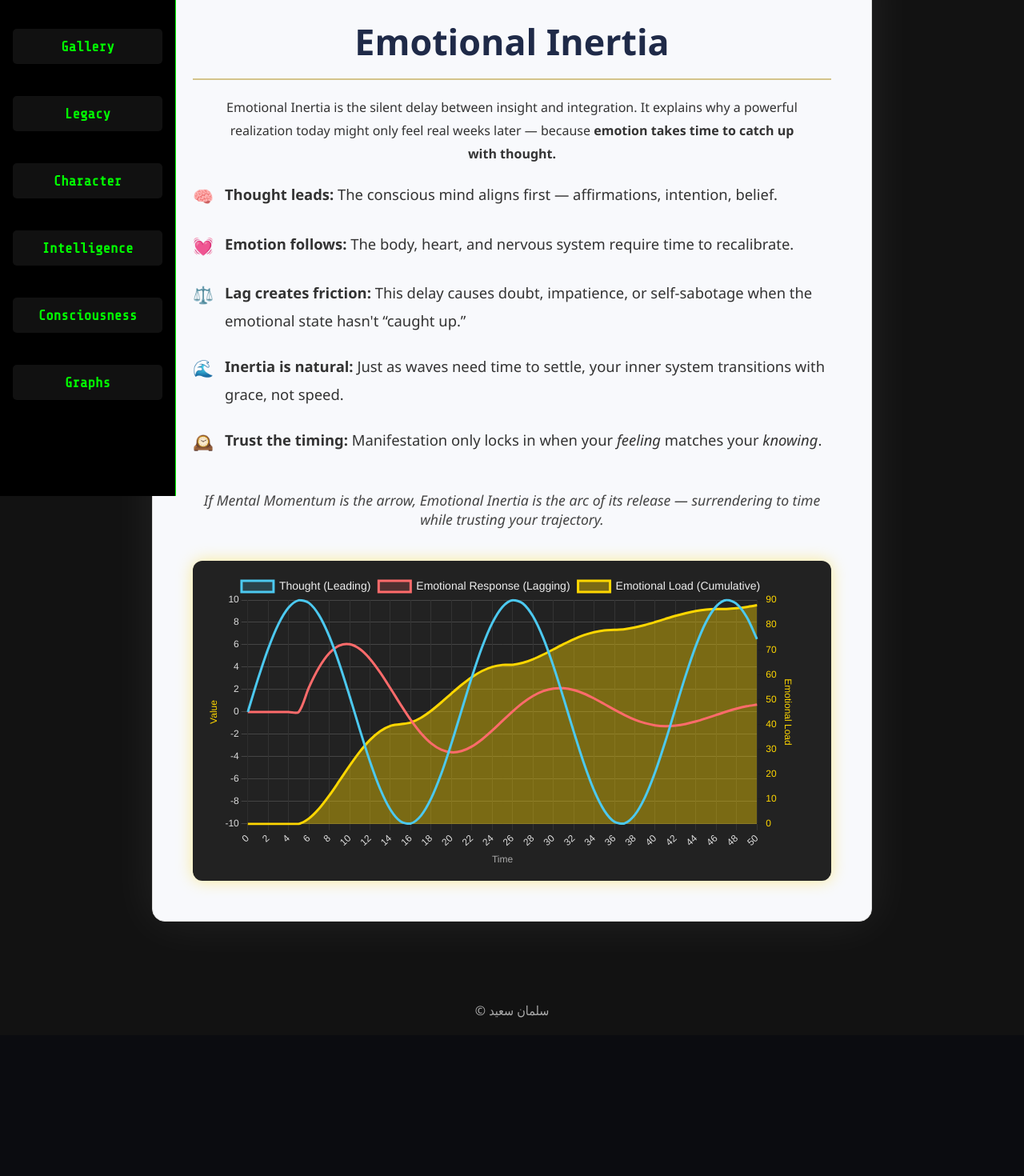
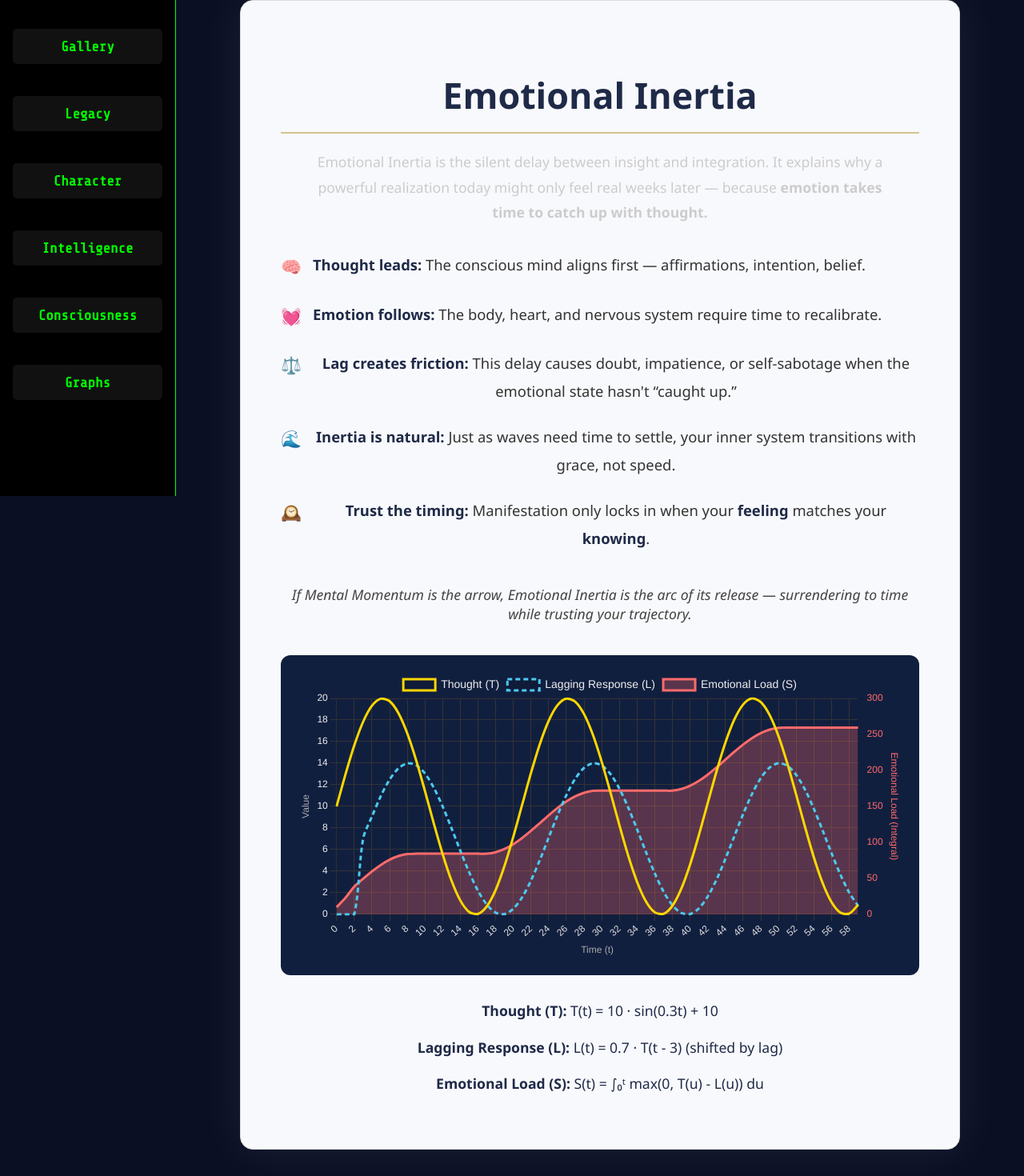
Before and after one commit to algosal/salmansaeed.us, a React (Create React App) app: page /EmotionalInertia in a window 1280 px wide. Shown: the part 180-1650 px from the top of the page at 80% size. Before the commit the page ends 1474 px from the top, so only its background shows below. Built offline with nearby package versions, Linux system fonts and the light colour scheme.

Commit message:
Emotional Inertia and Mental Momentum Equations Addition

```diff
--- a/src/components/EmotionalInertia.css
+++ b/src/components/EmotionalInertia.css
@@ -1,47 +1,46 @@
-.emotional-inertia-container {
+/* Page container holds everything, margin-left for Navbar */
+.page-container {
   background-color: #121212;
+  min-height: 100vh;
   color: #eee;
-  min-height: 100vh;
   font-family: "Segoe UI", Tahoma, Geneva, Verdana, sans-serif;
+  display: flex;
+  flex-direction: column;
 }
 
-.emotional-inertia-header {
+/* Fixed Navbar is assumed to be 220px wide on left */
+
+.header {
   position: fixed;
   top: 0;
-  left: 50%;
-  transform: translateX(-50%);
-  width: 1100px;
+  left: 220px;
+  right: 0;
+  height: 80px;
   background-color: #121212;
+  border-bottom: 1px solid #333;
   color: #ffd700;
-  border-bottom: 1px solid #333;
-  padding: 15px 30px;
   font-size: 2.5rem;
   font-weight: bold;
-  z-index: 150;
-  height: 80px;
+  padding: 15px 30px;
   display: flex;
   align-items: center;
+  z-index: 150;
+  user-select: none;
   box-sizing: border-box;
 }
 
-.emotional-inertia-wrapper {
-  margin: 0 auto;
-  width: 1100px;
-  min-height: 100vh;
-  display: flex;
-  flex-direction: row;
-  padding-top: 80px; /* header height */
-}
-
-.emotional-inertia-main {
+/* Main content container with left margin and top margin to avoid navbar and header overlap */
+.main-content {
+  margin-left: 220px;
+  padding: 120px 40px 60px; /* top padding = navbar height + header height + spacing */
   flex-grow: 1;
   display: flex;
   justify-content: center;
   align-items: flex-start;
-  padding: 40px 20px;
 }
 
-.emotional-inertia-card {
+/* Card holds content */
+.card {
   background-color: #f8f9fc;
   border-radius: 16px;
   padding: 50px;
@@ -52,7 +51,8 @@
   color: #1f2a48;
 }
 
-.emotional-inertia-card h1 {
+/* Heading */
+.heading {
   font-size: 2.8rem;
   font-weight: 700;
   margin-bottom: 20px;
@@ -62,6 +62,7 @@
   padding-bottom: 16px;
 }
 
+/* Intro paragraph */
 .intro {
   font-size: 1.2rem;
   line-height: 1.8;
@@ -69,18 +70,19 @@
   text-align: center;
 }
 
+/* Qualities list */
 .qualities-list {
   list-style: none;
   padding: 0;
   font-size: 1.15rem;
   line-height: 1.9;
   color: #333;
-  margin-bottom: 32px;
+  margin-bottom: 40px;
 }
 
 .qualities-list li {
   display: flex;
-  align-items: flex-start;
+  align-items: start;
   gap: 14px;
   margin-bottom: 22px;
 }
@@ -90,6 +92,11 @@
   flex-shrink: 0;
 }
 
+.qualities-list strong {
+  color: #1f2a48;
+}
+
+/* Closing note */
 .closing-note {
   margin-top: 40px;
   text-align: center;
@@ -98,41 +105,46 @@
   color: #444;
 }
 
-.graph-container {
+/* Chart container */
+.chart-wrapper {
+  width: 100%;
+  height: 400px;
+  background-color: #111f3f;
+  padding: 20px;
+  border-radius: 12px;
+  box-shadow: 0 0 15px rgba(255, 255, 255, 0.1);
   margin-top: 40px;
-  background-color: #222;
-  border-radius: 12px;
-  padding: 15px;
-  box-shadow: 0 0 20px rgba(255, 215, 0, 0.4);
-  height: 400px;
 }
 
-footer {
+/* Equations below graph */
+.equations {
+  margin-top: 30px;
+  font-size: 1.1rem;
+  color: #1f2a48;
+  text-align: center;
+  line-height: 1.6;
+}
+
+/* Footer */
+.footer {
   margin-top: 40px;
   padding: 20px;
   text-align: center;
   color: #aaa;
   font-size: 1rem;
-  width: 1100px;
-  margin-left: auto;
-  margin-right: auto;
+  margin-left: 220px;
 }
 
 /* Responsive adjustments */
 @media (max-width: 768px) {
-  .emotional-inertia-header {
-    width: 100%;
+  .header {
     left: 0;
-    transform: none;
-    font-size: 2rem;
-    padding: 15px 20px;
   }
-  .emotional-inertia-wrapper {
-    width: 100%;
-    flex-direction: column;
-    padding-top: 140px;
+  .main-content {
+    margin-left: 0;
+    padding: 130px 20px 60px;
   }
-  footer {
-    width: 100%;
+  .footer {
+    margin-left: 0;
   }
 }
--- a/src/components/EmotionalInertia.jsx
+++ b/src/components/EmotionalInertia.jsx
@@ -1,106 +1,93 @@
 import React, { useEffect, useRef } from "react";
+import Chart from "chart.js/auto";
 import Navbar from "./Navbar";
-import "./EmotionalInertia.css"; // We'll create this CSS separately
-
-import {
-  Chart,
-  LineController,
-  LineElement,
-  PointElement,
-  LinearScale,
-  Title,
-  Tooltip,
-  CategoryScale,
-  Legend,
-  Filler,
-} from "chart.js";
-
-Chart.register(
-  LineController,
-  LineElement,
-  PointElement,
-  LinearScale,
-  Title,
-  Tooltip,
-  CategoryScale,
-  Legend,
-  Filler
-);
+import "./EmotionalInertia.css";
 
 const EmotionalInertia = () => {
   const chartRef = useRef(null);
 
-  // Constants for graph curves
-  const A = 10;
-  const k = 0.05;
-  const omega = 0.3;
-  const totalPoints = 50;
-
-  // Time points
-  const time = Array.from({ length: totalPoints + 1 }, (_, i) => i);
-
-  // Thought - leading sine wave
-  const thought = time.map((t) => A * Math.sin(omega * t));
-
-  // Emotional Response - lagging sine wave with decay and delay
-  const emotionalResponse = time.map((t) => {
-    const delay = 5;
-    return t - delay >= 0
-      ? A * Math.sin(omega * (t - delay)) * Math.exp(-k * t)
-      : 0;
-  });
-
-  // Emotional Load - cumulative sum of absolute emotional response
-  let cumulative = 0;
-  const emotionalLoad = emotionalResponse.map((val) => {
-    cumulative += Math.abs(val);
-    return cumulative;
-  });
-
   useEffect(() => {
     const ctx = chartRef.current.getContext("2d");
 
-    const chart = new Chart(ctx, {
-      type: "line",
-      data: {
-        labels: time,
-        datasets: [
+    // Data for Thought (T), Emotional Lag (L), Emotional Load (S)
+    // Using sample functions for demonstration:
+    // T(t) = 10 * sin(0.3 * t) + 10 (Thought leading)
+    // L(t) = 0.7 * T(t - 3) (Lagging response, shifted right)
+    // S(t) = Integral from 0 to t of (T(u) - L(u)) du (Emotional load)
+
+    const totalPoints = 60;
+    const labels = Array.from({ length: totalPoints }, (_, i) => i);
+
+    // Generate T and L data arrays:
+    const T = labels.map((t) => 10 * Math.sin(0.3 * t) + 10);
+
+    // For lag, shift by 3 points, pad with initial values
+    const lagShift = 3;
+    const L = labels.map((t) =>
+      t - lagShift >= 0 ? 0.7 * T[t - lagShift] : 0
+    );
+
+    // Calculate emotional load S as cumulative integral approx (sum of differences)
+    const S = [];
+    let cumSum = 0;
+    for (let i = 0; i < totalPoints; i++) {
+      // difference T - L, approximate integral by summing differences
+      const diff = T[i] - L[i];
+      cumSum += diff > 0 ? diff : 0; // only positive differences contribute
+      S.push(cumSum);
+    }
+
+    // Prepare datasets
+    const datasets = [
       {
-            label: "Thought (Leading)",
-            data: thought,
-            borderColor: "#4cc9f0",
-            backgroundColor: "rgba(76, 201, 240, 0.2)",
+        label: "Thought (T)",
+        data: T,
+        borderColor: "#ffd700",
         fill: false,
         tension: 0.3,
         pointRadius: 0,
       },
       {
-            label: "Emotional Response (Lagging)",
-            data: emotionalResponse,
-            borderColor: "#ff6b6b",
-            backgroundColor: "rgba(255, 107, 107, 0.2)",
+        label: "Lagging Response (L)",
+        data: L,
+        borderColor: "#4cc9f0",
         fill: false,
+        borderDash: [6, 4],
         tension: 0.3,
         pointRadius: 0,
       },
       {
-            label: "Emotional Load (Cumulative)",
-            data: emotionalLoad,
-            borderColor: "#ffd700",
-            backgroundColor: "rgba(255, 215, 0, 0.4)",
+        label: "Emotional Load (S)",
+        data: S,
+        borderColor: "#ff6b6b",
+        backgroundColor: "rgba(255, 107, 107, 0.3)",
         fill: true,
         tension: 0.3,
         pointRadius: 0,
-            yAxisID: "emotionalLoadAxis",
+        yAxisID: "right",
       },
-        ],
+    ];
+
+    // Destroy previous chart if any
+    let chartInstance;
+    if (chartRef.current.chartInstance) {
+      chartRef.current.chartInstance.destroy();
+    }
+
+    chartInstance = new Chart(ctx, {
+      type: "line",
+      data: {
+        labels,
+        datasets,
       },
       options: {
         responsive: true,
+        maintainAspectRatio: false,
         interaction: {
-          mode: "nearest",
+          mode: "index",
           intersect: false,
         },
+        stacked: false,
         plugins: {
           legend: {
             labels: {
@@ -110,78 +97,72 @@ const EmotionalInertia = () => {
           },
           tooltip: {
             enabled: true,
-            callbacks: {
-              label: (context) => {
-                return `${context.dataset.label}: ${context.parsed.y.toFixed(
-                  2
-                )}`;
-              },
-              afterBody: () => [
-                "Definitions:",
-                "Lagging Response: The delay between thought and emotional reaction.",
-                "Emotional Load: The cumulative 'stress' or 'energy' carried over time.",
-              ],
-            },
             backgroundColor: "#222",
             titleColor: "#ffd700",
             bodyColor: "#eee",
-            footerColor: "#ddd",
+            callbacks: {
+              label: (context) =>
+                `${context.dataset.label}: ${context.parsed.y.toFixed(2)}`,
+            },
           },
         },
         scales: {
           y: {
             type: "linear",
-            display: true,
             position: "left",
+            ticks: { color: "#eee" },
+            grid: { color: "#333" },
             title: {
               display: true,
               text: "Value",
-              color: "#ffd700",
+              color: "#aaa",
             },
-            ticks: { color: "#ddd" },
-            grid: { color: "#444" },
           },
-          emotionalLoadAxis: {
+          right: {
             type: "linear",
-            display: true,
             position: "right",
+            ticks: { color: "#ff6b6b" },
+            grid: { drawOnChartArea: false },
             title: {
               display: true,
-              text: "Emotional Load",
-              color: "#ffd700",
+              text: "Emotional Load (Integral)",
+              color: "#ff6b6b",
             },
-            grid: { drawOnChartArea: false },
-            ticks: { color: "#ffd700" },
+            beginAtZero: true,
+            min: 0,
           },
           x: {
+            ticks: { color: "#ddd" },
+            grid: { color: "#333" },
             title: {
               display: true,
-              text: "Time",
+              text: "Time (t)",
               color: "#aaa",
             },
-            ticks: { color: "#ddd" },
-            grid: { color: "#333" },
           },
         },
       },
     });
 
-    return () => chart.destroy();
+    // Attach instance for cleanup
+    chartRef.current.chartInstance = chartInstance;
+
+    return () => {
+      chartInstance.destroy();
+    };
   }, []);
 
   return (
-    <div className="emotional-inertia-container">
-      <header className="emotional-inertia-header">Emotional Inertia</header>
-
-      <div className="emotional-inertia-wrapper">
+    <div className="page-container">
       <Navbar />
-        <main className="emotional-inertia-main">
-          <div className="emotional-inertia-card">
-            <h1>Emotional Inertia</h1>
+      <header className="header">Emotional Inertia</header>
+      <main className="main-content">
+        <section className="card">
+          <h1 className="heading">Emotional Inertia</h1>
           <p className="intro">
             Emotional Inertia is the silent delay between insight and
-              integration. It explains why a powerful realization today might
-              only feel real weeks later — because{" "}
+            integration. It explains why a powerful realization today might only
+            feel real weeks later — because{" "}
             <strong>emotion takes time to catch up with thought.</strong>
           </p>
 
@@ -189,8 +170,8 @@ const EmotionalInertia = () => {
             <li>
               <span className="emoji">🧠</span>
               <span>
-                  <strong>Thought leads:</strong> The conscious mind aligns
-                  first — affirmations, intention, belief.
+                <strong>Thought leads:</strong> The conscious mind aligns first
+                — affirmations, intention, belief.
               </span>
             </li>
             <li>
@@ -203,41 +184,55 @@ const EmotionalInertia = () => {
             <li>
               <span className="emoji">⚖️</span>
               <span>
-                  <strong>Lag creates friction:</strong> This delay causes
-                  doubt, impatience, or self-sabotage when the emotional state
-                  hasn't “caught up.”
+                <strong>Lag creates friction:</strong> This delay causes doubt,
+                impatience, or self-sabotage when the emotional state hasn't
+                “caught up.”
               </span>
             </li>
             <li>
               <span className="emoji">🌊</span>
               <span>
-                  <strong>Inertia is natural:</strong> Just as waves need time
-                  to settle, your inner system transitions with grace, not
-                  speed.
+                <strong>Inertia is natural:</strong> Just as waves need time to
+                settle, your inner system transitions with grace, not speed.
               </span>
             </li>
             <li>
               <span className="emoji">🕰️</span>
               <span>
                 <strong>Trust the timing:</strong> Manifestation only locks in
-                  when your <em>feeling</em> matches your <em>knowing</em>.
+                when your <strong>feeling</strong> matches your{" "}
+                <strong>knowing</strong>.
               </span>
             </li>
           </ul>
 
           <p className="closing-note">
-              If Mental Momentum is the arrow, Emotional Inertia is the arc of
-              its release — surrendering to time while trusting your trajectory.
+            If Mental Momentum is the arrow, Emotional Inertia is the arc of its
+            release — surrendering to time while trusting your trajectory.
           </p>
 
-            <div className="graph-container">
+          {/* Graph Container */}
+          <div className="chart-wrapper">
             <canvas ref={chartRef} />
           </div>
+
+          {/* Equations with integrals */}
+          <div className="equations">
+            <p>
+              <strong>Thought (T):</strong> T(t) = 10 · sin(0.3t) + 10
+            </p>
+            <p>
+              <strong>Lagging Response (L):</strong> L(t) = 0.7 · T(t - 3)
+              (shifted by lag)
+            </p>
+            <p>
+              <strong>Emotional Load (S):</strong> S(t) = ∫₀ᵗ max(0, T(u) -
+              L(u)) du
+            </p>
           </div>
+        </section>
       </main>
-      </div>
-
-      <footer>© سلمان سعید</footer>
+      <footer className="footer">© سلمان سعید</footer>
     </div>
   );
 };
--- a/src/components/MomentumEquation.css
+++ b/src/components/MomentumEquation.css
@@ -1,83 +1,108 @@
 .page-container {
+  padding-top: 60px; /* ensures content doesn't go under fixed navbar */
+  background-color: #0a0f24;
+  color: #f8f9fc;
+  min-height: 100vh;
   display: flex;
   flex-direction: column;
-  min-height: 100vh;
-  background-color: #f8f9fc;
 }
 
 .content {
-  flex-grow: 1;
-  padding: 60px 20px 40px;
   max-width: 900px;
   margin: 0 auto;
-  background-color: white;
-  border-radius: 12px;
-  box-shadow: 0 0 20px rgba(31, 42, 72, 0.15);
+  padding: 2rem;
 }
 
 .section-title {
-  font-size: 28px;
-  color: #1f2a48;
-  margin-bottom: 20px;
-  font-weight: bold;
+  font-size: 2.4rem;
+  margin-bottom: 1.5rem;
+  color: #ffd700;
+  text-align: center;
 }
 
 .intro {
-  font-size: 16px;
-  color: #333;
-  margin-bottom: 20px;
+  font-size: 1.1rem;
+  margin-bottom: 2rem;
+  text-align: center;
 }
 
 .math-section {
-  margin-top: 30px;
+  background-color: #111729;
+  border-left: 4px solid #ffd700;
+  padding: 1rem 1.5rem;
+  margin-bottom: 1.5rem;
+  border-radius: 8px;
 }
 
 .equation {
-  font-size: 20px;
-  color: #ffd700;
-  font-family: "Courier New", monospace;
-  margin-bottom: 6px;
+  font-size: 1.4rem;
+  color: #00bcd4;
+  margin-bottom: 0.5rem;
 }
 
 .explanation {
-  color: #444;
-  margin-bottom: 16px;
+  font-size: 1rem;
+  color: #ddd;
+  margin-bottom: 1rem;
+}
+
+.chart-section {
+  margin: 2rem 0;
+  background-color: #111729;
+  padding: 1rem;
+  border-radius: 10px;
+  border: 1px solid #333;
+}
+
+.legend-text {
+  text-align: center;
+  margin-top: 1rem;
+  font-size: 0.95rem;
+  color: #ccc;
+}
+.guidance {
+  margin-top: 3rem;
+  background-color: #111729;
+  padding: 1.5rem;
+  border-radius: 10px;
+  border-left: 4px solid #4cc9f0;
+  text-align: left; /* 👈 this ensures left alignment */
 }
 
 .guidance h3 {
-  color: #1f2a48;
-  margin-top: 30px;
-  font-size: 20px;
+  color: #4cc9f0;
+  margin-bottom: 1rem;
+  text-align: left; /* 👈 heading also left-aligned */
 }
 
 .guidance ul {
-  list-style-type: square;
-  padding-left: 20px;
-  margin-top: 10px;
+  list-style-type: disc;
+  margin-left: 1.5rem;
+  color: #f8f9fc;
+  padding-left: 1rem; /* ensure bullets are spaced cleanly */
 }
 
 .guidance li {
-  margin-bottom: 10px;
-  color: #444;
+  margin-bottom: 0.75rem;
 }
 
 .navigate-button-container {
-  margin-top: 40px;
-  text-align: center;
+  display: flex;
+  justify-content: center;
+  margin-top: 3rem;
 }
 
 .navigate-button {
-  background-color: #1f2a48;
-  color: white;
-  padding: 10px 24px;
+  background-color: #ffd700;
+  color: #1f2a48;
+  padding: 0.75rem 1.5rem;
   border: none;
-  border-radius: 6px;
+  font-weight: bold;
+  border-radius: 5px;
   cursor: pointer;
-  font-weight: bold;
-  transition: background-color 0.3s ease;
+  transition: 0.3s ease;
 }
 
 .navigate-button:hover {
-  background-color: #ffd700;
-  color: #1f2a48;
+  background-color: #e6c200;
 }
--- a/src/components/MomentumEquation.jsx
+++ b/src/components/MomentumEquation.jsx
@@ -1,7 +1,23 @@
 import React from "react";
 import { useNavigate } from "react-router-dom";
 import Navbar from "./Navbar";
+import {
+  LineChart,
+  Line,
+  CartesianGrid,
+  XAxis,
+  YAxis,
+  Tooltip,
+  ResponsiveContainer,
+  Legend,
+} from "recharts";
 import "./MomentumEquation.css";
+
+const data = Array.from({ length: 50 }, (_, i) => {
+  const t = i * 0.2;
+  const velocity = Math.sin(t) * Math.exp(-t * 0.05);
+  return { t, velocity: +velocity.toFixed(3) };
+});
 
 const MomentumEquation = () => {
   const navigate = useNavigate();
@@ -42,6 +58,41 @@ const MomentumEquation = () => {
           </p>
         </div>
 
+        <div className="chart-section">
+          <ResponsiveContainer width="100%" height={300}>
+            <LineChart data={data}>
+              <CartesianGrid strokeDasharray="3 3" stroke="#333" />
+              <XAxis
+                dataKey="t"
+                stroke="#ccc"
+                label={{
+                  value: "Time (t)",
+                  position: "insideBottomRight",
+                  offset: -5,
+                }}
+              />
+              <YAxis
+                stroke="#ccc"
+                label={{ value: "v(t)", angle: -90, position: "insideLeft" }}
+              />
+              <Tooltip />
+              <Legend />
+              <Line
+                type="monotone"
+                dataKey="velocity"
+                stroke="#00bcd4"
+                strokeWidth={2}
+                dot={false}
+              />
+            </LineChart>
+          </ResponsiveContainer>
+          <p className="legend-text">
+            Cognitive velocity <strong>v(t)</strong> decays over time if not
+            reinforced — yet aligned repetition leads to momentum accumulation.
+            This area under the curve represents cumulative momentum or stress.
+          </p>
+        </div>
+
         <div className="guidance">
           <h3>Disrupting or Reinforcing Momentum</h3>
           <ul>
```
Lines whose indentation alone changed are shown as unchanged.
